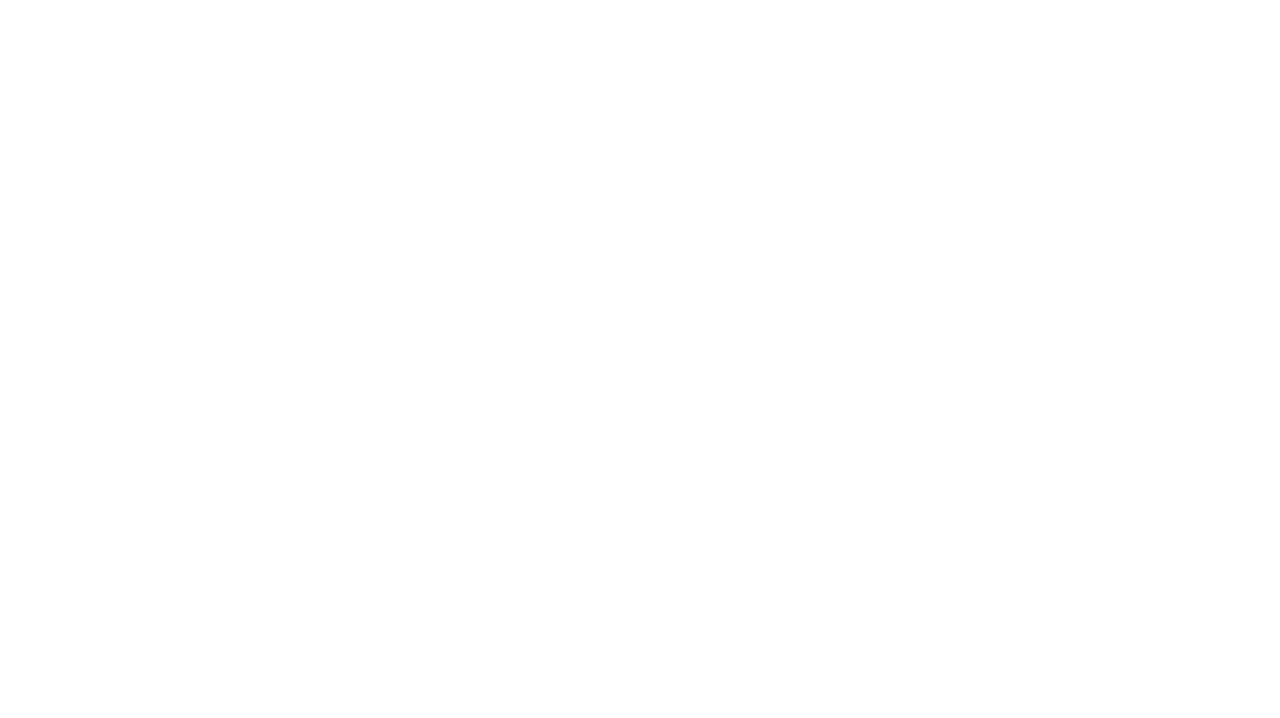
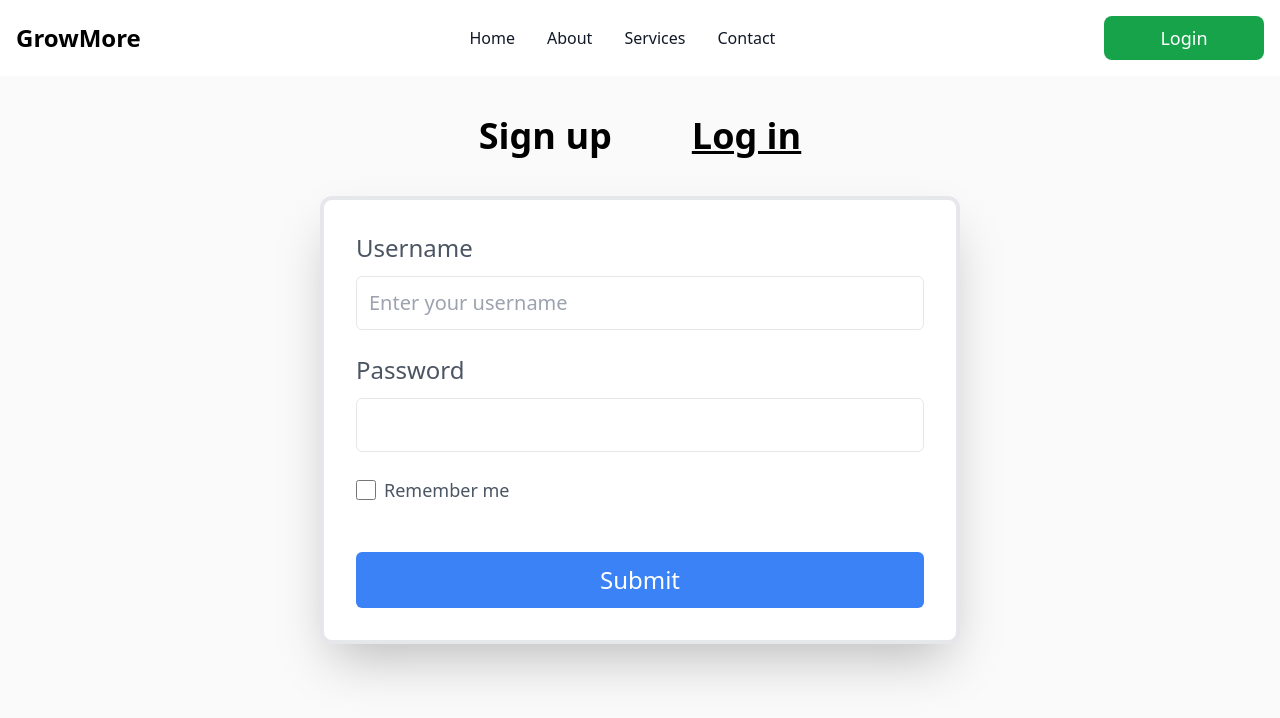
Before and after one commit to SusheelThapa/DELTA-GROWMORE, a React (Vite) app in the folder frontend/: page /login in a window 1280 px wide. Before the commit this address had no page. Shown: the top 718 px of the page. Built offline with nearby package versions, Linux system fonts and the light colour scheme.

Commit message:
Auth page prototype completed

```diff
--- a/frontend/src/App.tsx
+++ b/frontend/src/App.tsx
@@ -16,6 +16,7 @@ import { GiFarmer } from "react-icons/gi";
 import Homepage from "./components/Homepage";
 import MarketAnalysisResult from "./pages/MarketAnalsisResult";
 import Sidebar from "./components/Sidebar";
+import AuthPage from "./pages/AuthPage";
 
 const pages = [
   {
@@ -77,6 +78,7 @@ const App = () => {
       <Router>
         <Routes>
           <Route path="/" element={<LandingPage />} />
+          <Route path="/login" element={<AuthPage />} />
           <Route
             path="/dashboard"
             element={<Homepage pages={pages} activePage={pages[0].link} />}
--- /dev/null
+++ b/frontend/src/components/AuthPage/LoginForm.tsx
@@ -0,0 +1,72 @@
+import { useState } from "react";
+
+const LoginForm = () => {
+    const [username, setUsername] = useState("");
+    const [password, setPassword] = useState("");
+    const [rememberme, setRememberme] = useState("");
+  return (
+    <div className="flex justify-center items-center ">
+    <div className="bg-white w-[40rem] border-4 rounded-xl shadow-2xl p-8">
+      <form className="mx-auto space-y-6" action="POST">
+        <div className="mb-6">
+          <label className="block text-2xl font-medium text-gray-600">
+            Username
+          </label>
+          <input
+            type="text"
+            id="username"
+            className="mt-3 p-3 w-full border rounded-md focus:ring-blue-500 focus:border-blue-500 text-xl"
+            placeholder="Enter your username"
+            onChange={(e) => {
+              setUsername(e.target.value);
+            }}
+            required
+          />
+        </div>
+        <div className="mb-6">
+          <label
+            htmlFor="password"
+            className="block text-2xl font-medium text-gray-600"
+          >
+            Password
+          </label>
+          <input
+            type="password"
+            id="password"
+            className="mt-3 p-3 w-full border rounded-md focus:ring-blue-500 focus:border-blue-500 text-xl"
+            onChange={(e) => {
+              setPassword(e.target.value);
+            }}
+            required
+          />
+        </div>
+        <div className="flex items-center mb-6">
+          <input
+            id="remember"
+            type="checkbox"
+            className="w-5 h-5 border border-gray-300 rounded bg-gray-100 focus:ring-2 focus:ring-blue-300"
+            onChange={(e) => {
+              setRememberme(e.target.value);
+            }}
+          />
+          <label
+            htmlFor="remember"
+            className="ml-2 text-lg font-medium text-gray-600"
+          >
+            Remember me
+          </label>
+        </div>
+        <div></div>
+        <button
+          type="submit"
+          className="w-full bg-blue-500 hover:bg-blue-600 text-white text-2xl font-medium rounded-md py-3"
+        >
+          Submit
+        </button>
+      </form>
+    </div>
+  </div>
+  )
+}
+
+export default LoginForm
--- /dev/null
+++ b/frontend/src/components/AuthPage/SignUpForm.tsx
@@ -0,0 +1,95 @@
+import React, { useState } from 'react'
+
+const SignUpForm = () => {
+    const [username, setUsername] = useState("");
+    const [email, setEmail] = useState("");
+    const [password, setPassword] = useState("");
+    const [confirmPassword, setconfirmPassword] = useState("");
+    return (
+        <div className="flex justify-center items-center ">
+            <div className="bg-white  w-[40rem] border-4 rounded-xl shadow-2xl p-8">
+                <form className=" mx-auto space-y-6">
+                    <div className="mb-6">
+                        <label
+                            htmlFor="username"
+                            className="block text-2xl font-medium text-gray-600 mb-3"
+                        >
+                            Username
+                        </label>
+                        <input
+                            type="text"
+                            id="username"
+                            className="mt-1 text-lg p-3 w-full border rounded-md focus:ring-blue-500 focus:border-blue-500"
+                            onChange={(e) => {
+                                setUsername(e.target.value);
+                            }}
+                            required
+                        />
+                    </div>
+                    <div className="mb-6">
+                        <label
+                            htmlFor="email"
+                            className="block text-2xl font-medium text-gray-600 mb-3"
+                        >
+                            Email
+                        </label>
+                        <input
+                            type="email"
+                            id="email"
+                            className="mt-1 text-lg p-3 w-full border rounded-md focus:ring-blue-500 focus:border-blue-500"
+                            placeholder="email@gmail.com"
+                            onChange={(e) => {
+                                setEmail(e.target.value);
+                            }}
+                            required
+                        />
+                    </div>
+                    <div className="mb-6">
+                        <label
+                            htmlFor="password"
+                            className="block text-2xl font-medium text-gray-600 mb-3"
+                        >
+                            Password
+                        </label>
+                        <input
+                            type="password"
+                            id="password"
+                            className="mt-1 text-lg p-3 w-full border rounded-md focus:ring-blue-500 focus:border-blue-500"
+                            onChange={(e) => {
+                                setPassword(e.target.value);
+                            }}
+                            required
+                        />
+                    </div>
+                    <div className="mb-6">
+                        <label
+                            htmlFor="confirmPassword"
+                            className="block text-2xl font-medium text-gray-600 mb-3"
+                        >
+                            Confirm password
+                        </label>
+                        <input
+                            type="password"
+                            id="confirmPassword"
+                            className="mt-1 p-3 w-full text-lg border rounded-md focus:ring-blue-500 focus:border-blue-500"
+                            onChange={(e) => {
+                                setconfirmPassword(e.target.value);
+                            }}
+                            required
+                        />
+                    </div>
+
+                    <div className=""></div>
+                    <button
+                        type="submit"
+                        className="w-full text-2xl bg-blue-500 hover:bg-blue-600 text-white font-medium rounded-md py-3"
+                    >
+                        Submit
+                    </button>
+                </form>
+            </div>
+        </div>
+    )
+}
+
+export default SignUpForm
--- a/frontend/src/components/NavBar/NavBar.tsx
+++ b/frontend/src/components/NavBar/NavBar.tsx
@@ -16,8 +16,9 @@ const Footer = () => {
           </span>
         </Link>
         <div className="flex md:order-2 space-x-3 md:space-x-0 rtl:space-x-reverse">
-          <Button
-            className="
+          <Link to="/login">
+            <Button
+              className="
             w-40
             bg-green-600
             text-white
@@ -27,9 +28,10 @@ const Footer = () => {
             px-2
             py-2
             text-center"
-          >
-            Login
-          </Button>
+            >
+              Login
+            </Button>
+          </Link>
         </div>
         <div
           className="items-center justify-between hidden w-full md:flex md:w-auto md:order-1"
--- /dev/null
+++ b/frontend/src/pages/AuthPage/AuthPage.tsx
@@ -0,0 +1,57 @@
+import { useState } from 'react'
+import LoginForm from '../../components/AuthPage/LoginForm';
+import SignUpForm from '../../components/AuthPage/SignUpForm';
+// import login_background from '../../images/login-background.jpeg'
+import NavBar from '../../components/NavBar';
+
+const AuthPage = () => {
+  const [Showlogin, setShowlogin] = useState(true);
+  return (
+    <>
+      <NavBar />
+      <div className="login-container w-full h-full flex flex-row">
+        {/* <div
+          className="login-background w-1/2 bg-cover bg-center h-screen"
+
+          style={{
+            backgroundImage:
+              `url(${login_background})`,
+            backgroundSize: "cover",
+          }}
+        >
+          <h1 className="text-5xl text-green-50 px-28 pt-32 font-bold">
+            Your gateway to smarter farming starts here.
+          </h1>
+          <h2 className="text-3xl text-black px-28 pt-10">
+            Cultivate connections, sow solutions. Empowering farmers on our platform for a resilient harvest.
+          </h2>
+        </div> */}
+        <div className="login w-full px-10 bg-[#fafafa] h-screen">
+          <div className=" flex flex-row gap-20 p-10 justify-center">
+            <div
+              className={`Login text-4xl font-bold hover:cursor-pointer ${!Showlogin ? "underline-offset-2 underline" : ""
+                }`}
+              onClick={() => {
+                setShowlogin(false);
+              }}
+            >
+              Sign up
+            </div>
+            <div
+              className={`Login text-4xl font-bold hover:cursor-pointer ${Showlogin ? "underline-offset-2 underline" : ""
+                }`}
+              onClick={() => {
+                setShowlogin(true);
+              }}
+            >
+              Log in
+            </div>
+          </div>
+          {Showlogin ? <LoginForm /> : <SignUpForm />}
+        </div>
+      </div>
+    </>
+  )
+}
+
+export default AuthPage
--- /dev/null
+++ b/frontend/src/pages/AuthPage/index.ts
@@ -0,0 +1 @@
+export { default } from "./AuthPage";
```
Also changed, not shown: frontend/src/images/login-background.jpeg (added), frontend/src/images/login-backgrounds.jpg (added).
